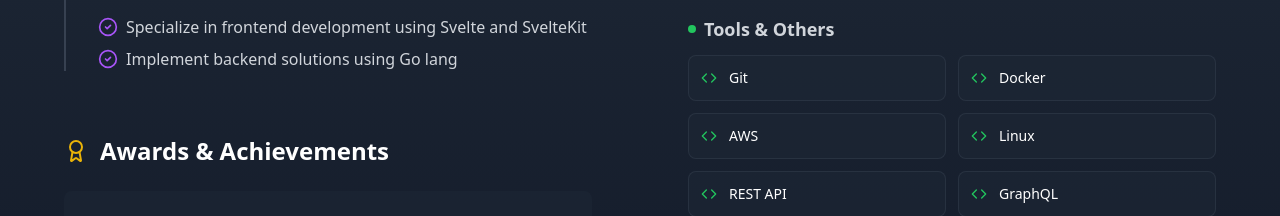
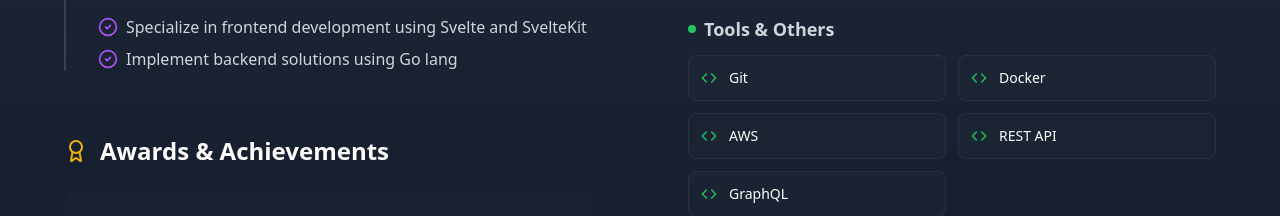
Before and after one commit to EpochX-sol/personal-website, a React (Create React App) app: page / in a window 1280 px wide. Shown: the part 1741-1957 px from the top of the page. Built offline with nearby package versions, Linux system fonts and the light colour scheme.

Commit message:
update skills

```diff
--- a/src/components/sections/About.tsx
+++ b/src/components/sections/About.tsx
@@ -30,7 +30,6 @@ const GROUPED_SKILLS = {
     "Git",
     "Docker",
     "AWS",
-    "Linux",
     "REST API",
     "GraphQL",
   ]
```
